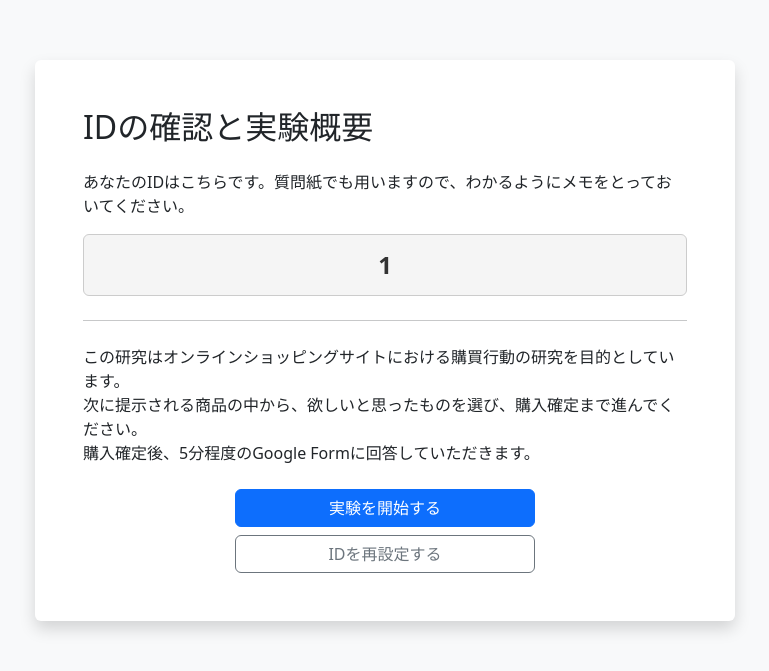
After one commit to Tos0301/experiment-site, a Flask app: page /confirm_id in a window 1280 px wide. The commit adds this page. Shown: the top 671 px of the page, without its empty margins (255-1024 px from the left). Run offline with Flask 3, Linux system fonts and the light colour scheme; the visitor is signed in with stand-in values (Sample User, id 1).

Commit message:
ID入力画面の変更

```diff
--- a/app.py
+++ b/app.py
@@ -56,12 +56,27 @@ def input_id():
 
 @app.route('/set_id', methods=['POST'])
 def set_participant_id():
-    participant_id = request.form.get("participant_id")
-    if participant_id:
-        session["participant_id"] = participant_id
-        log_action("ID入力", page="ID")
-        return redirect(url_for("index"))
-    return redirect(url_for("input_id"))
+    prefix = request.form.get("prefix", "").upper()
+    birthdate = request.form.get("birthdate", "")
+    suffix = request.form.get("suffix", "")
+
+    if not (prefix and birthdate and suffix):
+        return redirect(url_for("input_id"))
+
+    participant_id = f"{prefix}{birthdate}{suffix}"
+    session["participant_id"] = participant_id
+
+    # 任意：ログを記録
+    log_action("ID入力", page="ID")  # log_action関数があれば
+
+    return redirect(url_for("confirm_id"))
+
+@app.route('/confirm_id', methods=['GET', 'POST'])
+def confirm_id():
+    participant_id = session.get("participant_id", "")
+    if not participant_id:
+        return redirect(url_for("input_id"))
+    return render_template("confirm_id.html", participant_id=participant_id)
 
 @app.route('/index', methods=['GET', 'POST'])
 def index():
--- a/data/products.csv
+++ b/data/products.csv
@@ -1,6 +1,6 @@
 id,name,price,image,detail
-001,TAMAKI ヒナタマグカップ 350ml,660,mag_a.jpg,丸利玉樹利喜蔵商店（まるりたまきりきぞうしょうてん）\n　1940年創業。丸利玉樹利喜蔵商店は岐阜県土岐市に拠点を置く、テーブルウェアのプロデュースカンパニーです。日常生活に溶け込むデイリーウェアブランドのTAMAKI、全米で人気を博したアメリカンデイリーウェアのMIKASA、熟練の職人が手掛けるハイセンスな和食器ブランドのRikizoなど、多彩なブランドで国内及び世界中の食卓へ、デイリーウェアの魅力を伝えています。
-002,TAMAKI マグカップ マム ベージュ 310ml,957,mag_b.jpg,程よく大人のフレンチシック。\n淡いピンクがロマンチックな雰囲気。\nフレンチシックなニュアンスで、甘すぎない絶妙なバランス感覚で仕上げられているから、ずっと長く愛用できそう。
+001,MARURI ヒナタマグカップ 350ml,660,mag_a.jpg,丸利玉樹利喜蔵商店（まるりたまきりきぞうしょうてん）\n　1940年創業。丸利玉樹利喜蔵商店は岐阜県土岐市に拠点を置く、テーブルウェアのプロデュースカンパニーです。日常生活に溶け込むデイリーウェアブランドのMARURI、全米で人気を博したアメリカンデイリーウェアのMIKASA、熟練の職人が手掛けるハイセンスな和食器ブランドのRikizoなど、多彩なブランドで国内及び世界中の食卓へ、デイリーウェアの魅力を伝えています。
+002,MARURI マグカップ マム ベージュ 310ml,957,mag_b.jpg,程よく大人のフレンチシック。\n淡いピンクがロマンチックな雰囲気。\nフレンチシックなニュアンスで、甘すぎない絶妙なバランス感覚で仕上げられているから、ずっと長く愛用できそう。
 003,cores マグカップ ホワイト 320ml,2202,mag_c.jpg,コーヒーの香りと風味をあますことなく楽しむために細部まで計算し、こだわりぬいてつくりあげたマグカップ、それがキキマグ\n口元を内側にすぼませることにより、コーヒーが広がるように流れ入り、おいしさとアロマを引き出し口の中全体で複雑な味わいを感じることができる\nすぼんだ独特のかたちをつくるために、上部と下部2つの型に分け、一つにつないでいる\nその境目をわからないようにするためには、人の手による繊細な作業が必要となり、一般的なマグカップとは、かかる工程と手間が大きく異なりる\n日本最大の陶磁器生産地として知られる、岐阜県。キキマグはこの地で古くから伝わる美濃焼でつくられている
 004,たたら 美濃焼 マグカップ グレー 300ml,1216,mag_d.jpg,光沢のないマットな色合いがオシャレなマグカップです。\n外側はグレー、内側はカラーバリエーションがブルー、ピンク、グリーン、ブラウン、グレーの5色あります。\nご夫婦でお揃いの色にしたり、ご家族で色違いを揃えるのもおすすめです。\n原産国:日本
 005,奇跡の歯ブラシ クリアブラック 3本セット,1767,brush_a.jpg,人生100年時代の新習慣！なぞるだけで汚れが落ちる歯ブラシ\n特徴1：独自のピラミッド形状の毛束が届きにくい歯と歯の隙間、歯と歯茎の隙間にしっかり入る！\n特徴2：ダブル植毛＆ダブルカット構造により、毛先が隙間に入った際にも外側の毛が中心の毛を支えることによって除去力をサポート！\n特徴3：すべての毛先を円錐状に先細りにするテーパー加工が施してあり、この加工のおかげで様々な形状の隙間に入りやすい！\n商品サイズ おとな用：全長約17cm、ヘッド約2cm 材質、素材 柄：ＰＥＴ 毛（ブラシ部分）：ナイロン 硬さ：ふつう 耐熱温度：60℃ 製造国：日本\nご注意 本品は毛先の性質上、虫歯や歯科矯正器具等のすき間に挟まり、毛が抜けることがあります。その際は直ちに使用を中止し、新しい歯ブラシにお取替え下さい。 変色、変形の恐れがありますので、塩素系殺菌剤、漂白剤、熱湯に漬けないで下さい。 軽い力で小刻みに磨きましょう。 使用後はよく水洗いし、乾燥させて保管して下さい。
--- /dev/null
+++ b/templates/confirm_id.html
@@ -0,0 +1,58 @@
+<!-- templates/confirm_id.html -->
+<!DOCTYPE html>
+<html lang="ja">
+<head>
+    <meta charset="UTF-8">
+    <title>ID確認と実験概要</title>
+    <link href="https://cdn.jsdelivr.net/npm/bootstrap@5.3.0/dist/css/bootstrap.min.css" rel="stylesheet">
+    <style>
+        .container {
+            max-width: 700px;
+            margin-top: 60px;
+        }
+        .id-box {
+            font-size: 1.5rem;
+            font-weight: bold;
+            color: #333;
+            background-color: #f5f5f5;
+            border: 1px solid #ccc;
+            border-radius: 6px;
+            padding: 12px;
+            text-align: center;
+        }
+        .btn-area {
+            display: flex;
+            justify-content: space-between;
+            gap: 20px;
+            margin-top: 30px;
+        }
+    </style>
+</head>
+<body class="bg-light">
+    <div class="container bg-white p-5 shadow rounded">
+        <h2 class="mb-4">IDの確認と実験概要</h2>
+
+        <p>あなたのIDはこちらです。質問紙でも用いますので、わかるようにメモをとっておいてください。</p>
+        <div class="id-box">{{ participant_id }}</div>
+
+        <hr class="my-4">
+
+        <p>
+            この研究はオンラインショッピングサイトにおける購買行動の研究を目的としています。<br>
+            次に提示される商品の中から、欲しいと思ったものを選び、購入確定まで進んでください。<br>
+            購入確定後、5分程度のGoogle Formに回答していただきます。
+        </p>
+
+        <div class="d-flex flex-column align-items-center mt-4">
+            <form method="POST" action="{{ url_for('index') }}" class="w-100" style="max-width: 300px;">
+                <button type="submit" class="btn btn-primary w-100 mb-2">実験を開始する</button>
+            </form>
+
+            <form method="GET" action="{{ url_for('input_id') }}" class="w-100" style="max-width: 300px;">
+                <button type="submit" class="btn btn-outline-secondary w-100">IDを再設定する</button>
+            </form>
+        </div>
+
+    </div>
+</body>
+</html>
```
Also changed, not shown: templates/input_id.html (+35 -5 lines).
